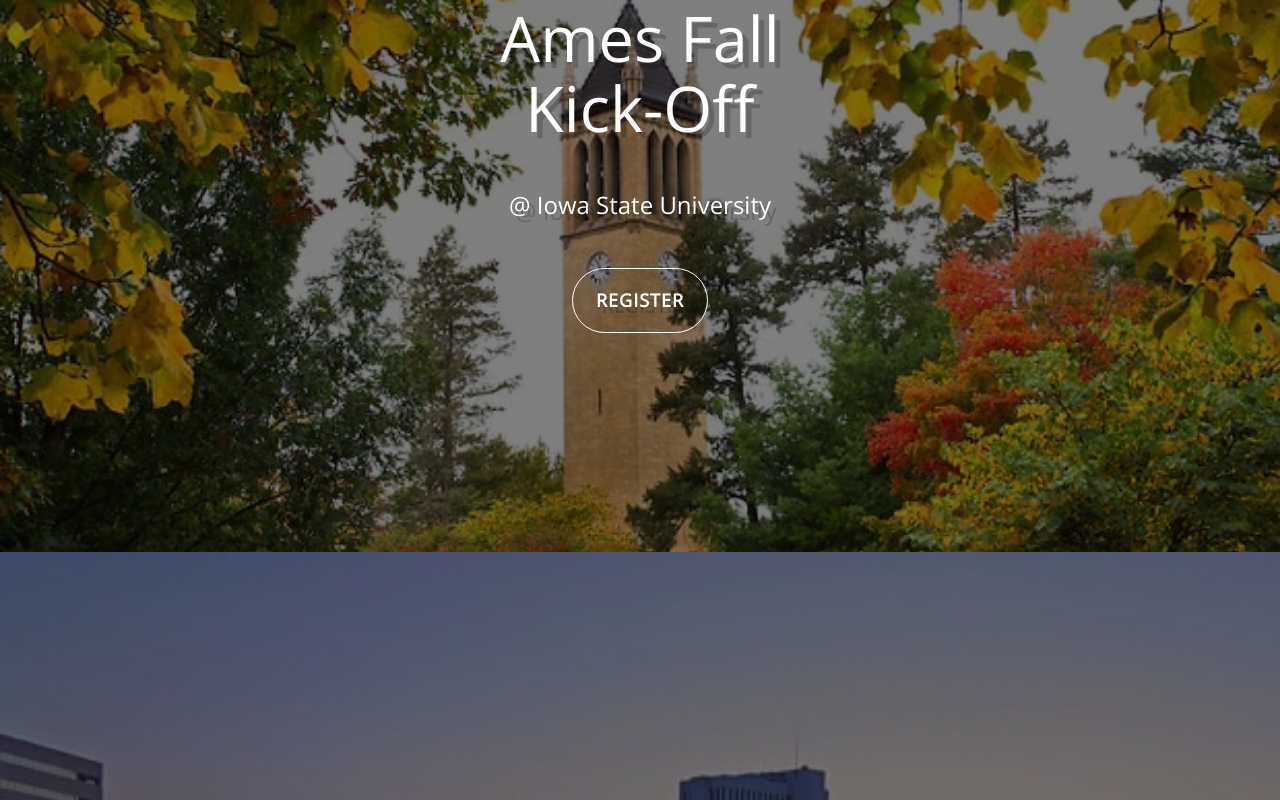
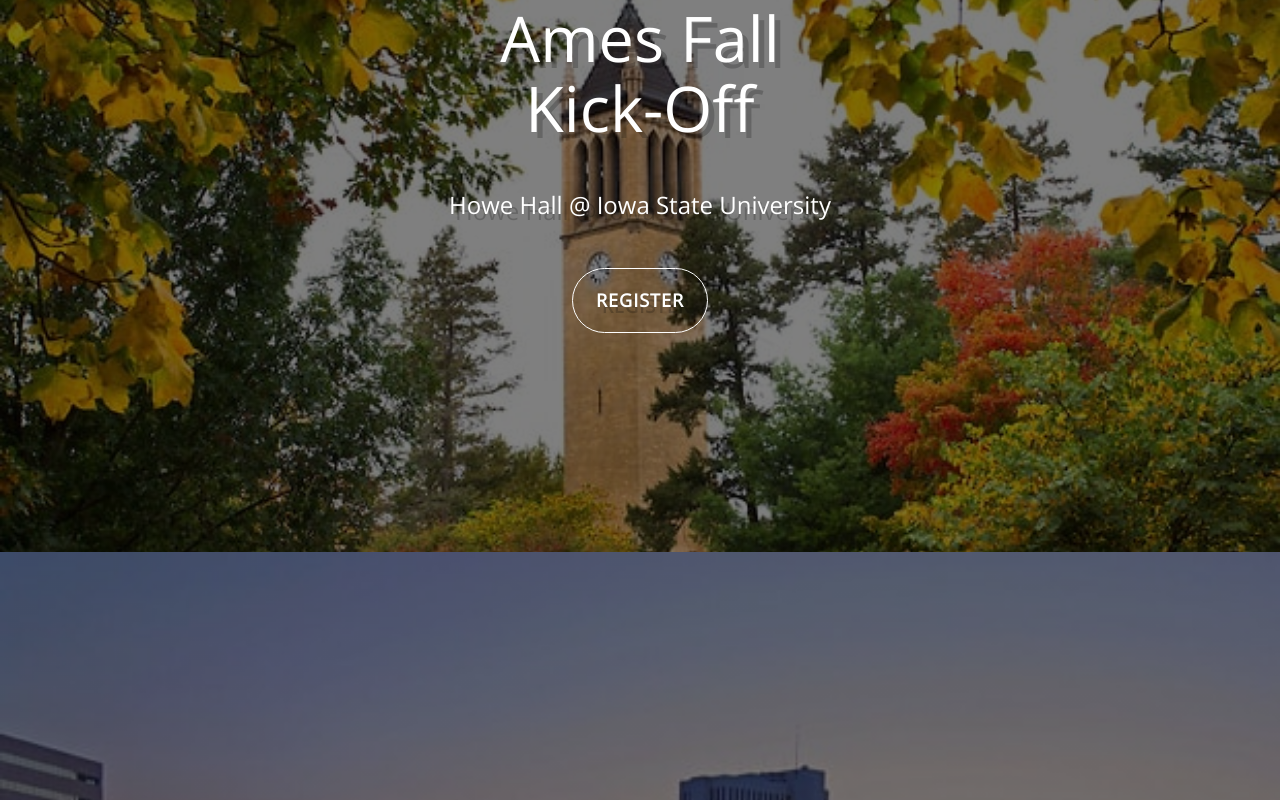
Before and after one commit to IowaGirlsCode/iowagirlscode.github.io, a plain HTML site: page index.html in a window 1280 px wide. Shown: the part 3416-4216 px from the top of the page. Drawn offline with nearby package versions, Linux system fonts and the light colour scheme.

Commit message:
remove s

```diff
--- a/index.html
+++ b/index.html
@@ -142,7 +142,7 @@
       <a href="https://www.eventbrite.com/e/iowa-girls-code-fall-kick-off-ames-tickets-26909801942">
         <div>
           <h1>Ames Fall <br>Kick-Off</h1>
-          <p>@ Iowa State University</p>
+          <p>Howe Hall @ Iowa State University</p>
           <b>Register</b>
         </div>
       </a>
@@ -195,7 +195,7 @@
           <div class="row partner">
             <a href="http://newbo.co/">
                 <img class="responsive-img" src="img/newboco-logo.png">
-            </a>s
+            </a>
           </div>
 
           <div class="row partner">
```
